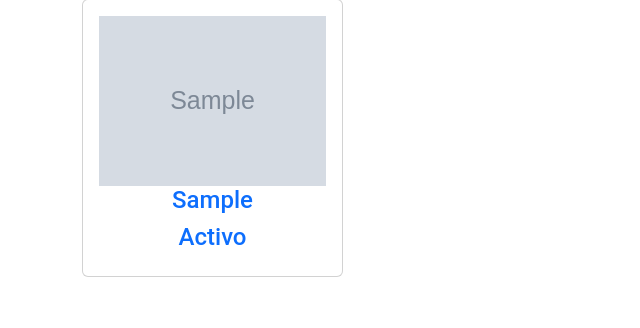
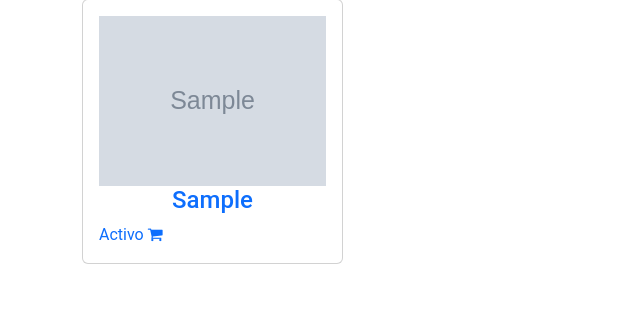
Before and after one commit to Machucaaa/ads, a Django app: a page that uses catalogo/templates/catalogo/prods4edit.html in a window 1280 px wide. Shown: the part 194-522 px from the top of the page, without its empty margins (0-640 px from the left). Run offline with Django 5.2, Linux system fonts and the light colour scheme; a user stored in the database is signed in; tables that the repository leaves empty hold one stand-in row (values such as "Sample post"); grey boxes marked "Sample" are stand-in pictures.

Commit message:
production atempt 29

```diff
--- a/catalogo/templates/catalogo/prods4edit.html
+++ b/catalogo/templates/catalogo/prods4edit.html
@@ -28,7 +28,7 @@
                                         </div>
                                         <h4 class="text-center">{{ item.producto }}</h4>
                                         {% if item.esta_activo %}
-                                        <h4 class="text-center">Activo</h4>
+                                        <label for="">Activo <i class="fa fa-shopping-cart"></i></label>
                                         {% else %}
                                         <h4 class="text-center">Inactivo</h4>
                                         {% endif%}
```
